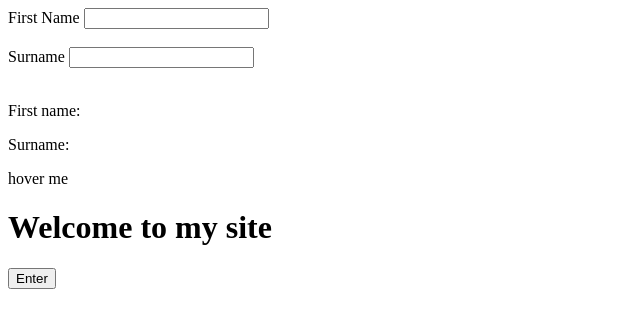
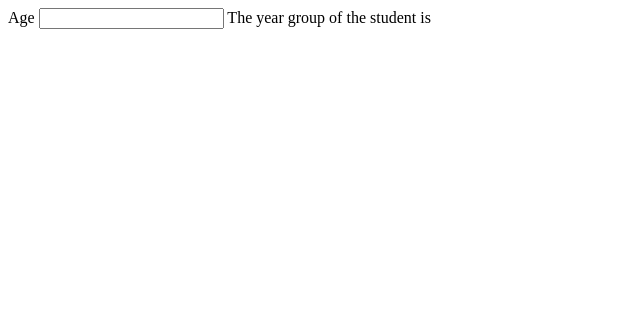
Before and after one commit to ACACACanne/form-dinamic-practice, a plain HTML site: page index.html in a window 1280 px wide. Shown: the whole page, without its empty margins (0-640 px from the left). Drawn offline with Linux system fonts and the light colour scheme.

Commit message:
update text with two different methods

```diff
--- a/index.html
+++ b/index.html
@@ -6,7 +6,7 @@
     <title>Document</title>
 </head>
 <body>
-    <form name="myform">
+    <!-- <form name="myform">
        <label for="fname">First Name</label>
        <input type="text" id="fname" name="fname" oninput="changeFName()">
          <br><br>
@@ -27,8 +27,13 @@
     <div id="welcomeScreen">
         <h1>Welcome to my site</h1>
         <button onclick="removeWelcome()">Enter</button>
-    </div>
+    </div> -->
 
+    <form name="myform">
+        <label for="age">Age</label>
+        <input type="number" id="age" oninput="updateText()">
+        The year group of the student is <p id="yearGroup"></p>
+    </form>
     <script src="index.js" defer></script>
 </body>
 </html>
--- a/index.js
+++ b/index.js
@@ -1,26 +1,69 @@
-const firstNameTextBox = document.getElementById("firstname");
-const surNameTextBox = document.getElementById("surname");
+// const firstNameTextBox = document.getElementById("firstname");
+// const surNameTextBox = document.getElementById("surname");
 
-// Function to handle changes to the first name input
+// // Function to handle changes to the first name input
 
-const changeFName = () => {
-    console.log("changeFName called");
-    let firstName = document.getElementById("fname").value;
-    firstNameTextBox.innerText = firstName;
+// const changeFName = () => {
+//     console.log("changeFName called");
+//     let firstName = document.getElementById("fname").value;
+//     firstNameTextBox.innerText = firstName;
+// }
+// // Function to handle changes to the surname input
+// const changeSName = () => {
+//     console.log("changeSName called");
+//     let surName = document.getElementById("sname").value;
+//     surNameTextBox.innerText = surName;
+// }
+
+// // Adding onmouseenter event listener to the field
+// const changeColor = (color) => {
+//     document.getElementById("mydiv").style.backgroundColor = color;
+// }
+
+// // Adding removeWelcome function to remove the welcome message
+// const removeWelcome = () => {
+//     document.getElementById("welcomeScreen").remove();
+// }
+
+// Adding an updateText function to update the text dynamically
+
+const yearGroup = document.getElementById("yearGroup")
+
+const updateText = () => {
+  console.log("updateText called");
+  const text = document.getElementById("age").value;
+
+// different way to do it usig switch case
+
+//   switch (text) {
+//     case "11":
+//       yearGroup.innerText = "You are in Year 7";
+//       break;
+//     case "12":
+//       yearGroup.innerText = "You are in Year 8";
+//       break;
+//     case "13":
+//       yearGroup.innerText = "You are in Year 9";
+//       break;
+//     case "14":
+//       yearGroup.innerText = "You are in Year 10";
+//       break;
+//     case "15":
+//       yearGroup.innerText = "You are in Year 11";
+//       break;
+//     default:
+//       yearGroup.innerText = "The year group is not defined";
+//   }
+
+// using ageToYear object to map age to year group
+
+  const ageToYear = {
+    "11": "You are in Year 7",
+    "12": "You are in Year 8",
+    "13": "You are in Year 9",
+    "14": "You are in Year 10",
+    "15": "You are in Year 11"
+  };
+
+    yearGroup.innerText = ageToYear[text] || "The year group is not defined";
 }
-// Function to handle changes to the surname input
-const changeSName = () => {
-    console.log("changeSName called");
-    let surName = document.getElementById("sname").value;
-    surNameTextBox.innerText = surName;
-}
-
-// Adding onmouseenter event listener to the field
-const changeColor = (color) => {
-    document.getElementById("mydiv").style.backgroundColor = color;
-}
-
-// Adding removeWelcome function to remove the welcome message
-const removeWelcome = () => {
-    document.getElementById("welcomeScreen").remove();
-}
```
